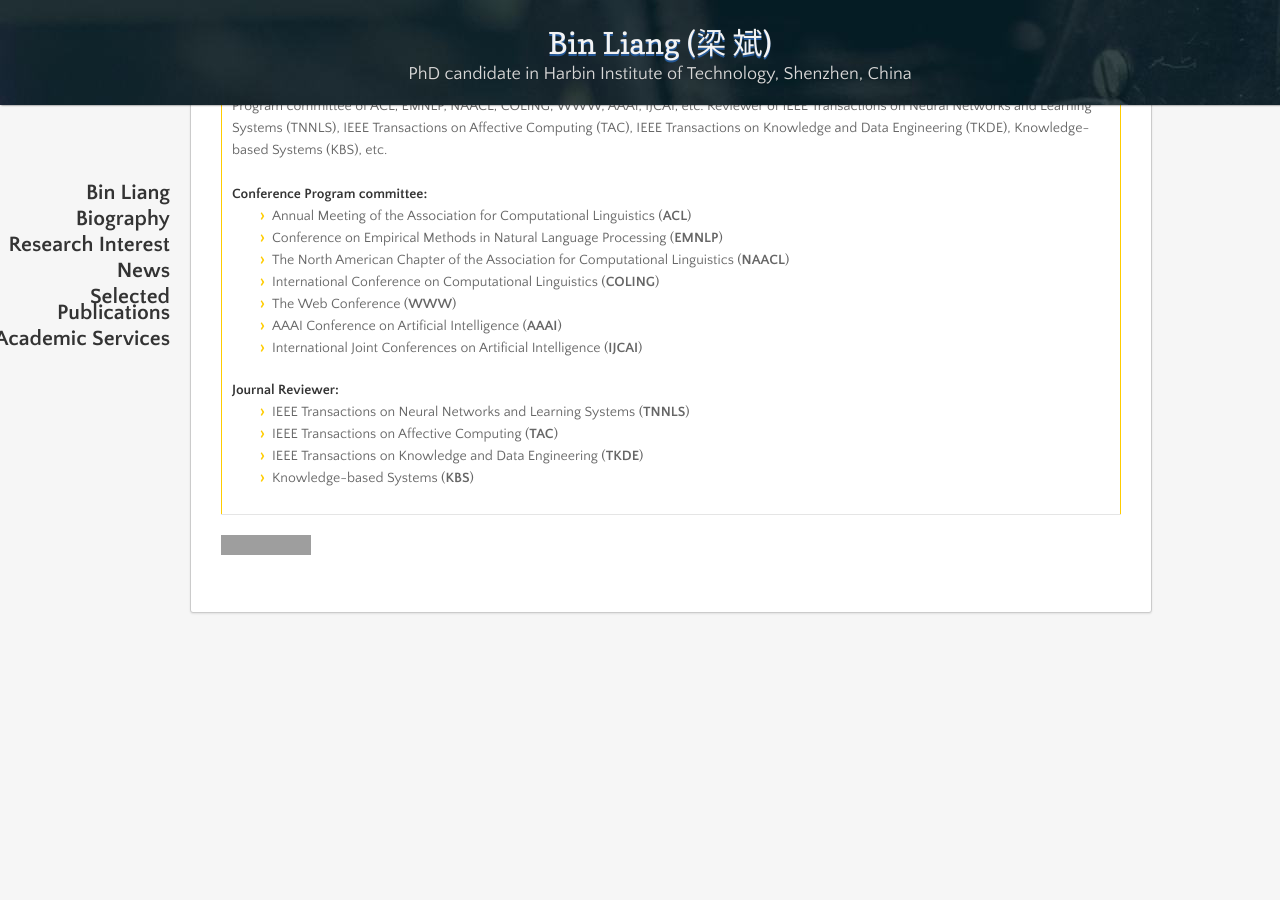
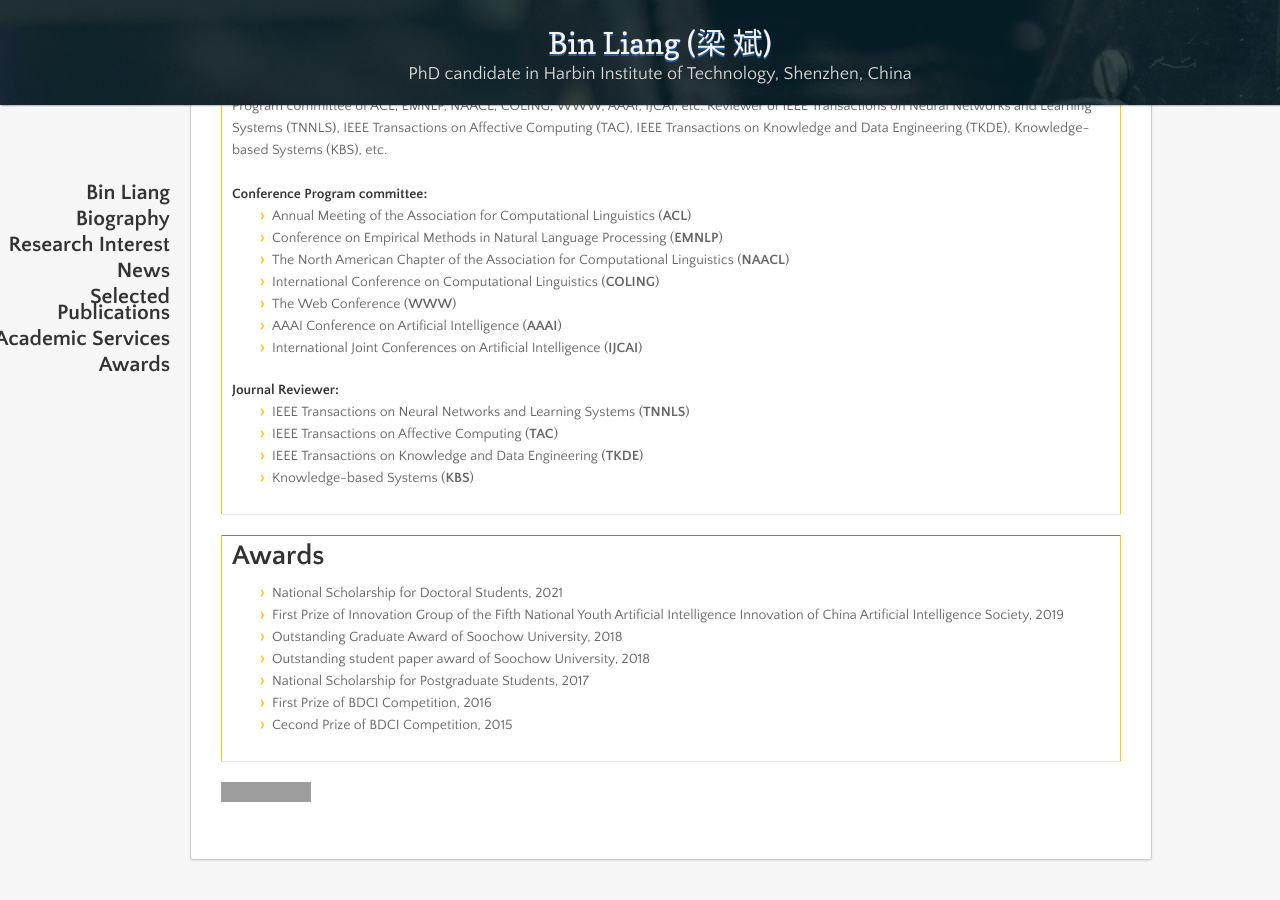
Before and after one commit to BinLiang-NLP/BinLiang-NLP.github.io, a Jekyll site: the page built from index.md, in a window 1280 px wide and 900 px high, scrolled down 2791 px. Built offline with Jekyll 4.4.1, drawn with Linux system fonts in a browser that asks for light colours; nearby versions of some CDN libraries; our own code applies the rules of GitHub Pages for plain Markdown files; before the commit the page ends 3444 px from its top, so only the background shows below that; some of the changed text lies outside the part shown; grey boxes are pictures that could not be loaded.

Commit message:
Update index.md

```diff
--- a/index.md
+++ b/index.md
@@ -52,7 +52,7 @@
     <td width="100%">
       <h1>News</h1>
 <ul>
-<li>Oct. 2021 &emsp; Bin Liang won the national scholarship. &emsp; <a href="http://119.23.18.63/?p=1913">[link]</a> </li>
+<li>Oct. 2021 &emsp; Bin Liang won the national scholarship for doctoral students. &emsp; <a href="http://119.23.18.63/?p=1913">[link]</a> </li>
 <li>Aug. 2021 &emsp; Two papers are accepted to <strong>EMNLP 2021 Main Conference</strong>. &emsp; <a href="http://119.23.18.63/?p=1790">[link]</a></li>
 <li>Aug. 2021 &emsp; One paper is accepted to <strong>CIKM 2021</strong>. &emsp; <a href="http://119.23.18.63/?p=1761">[link]</a> </li>
 <li>Jul. 2021 &emsp; One paper is accepted to <strong>ACM MM (oral)</strong>. &emsp; <a href="http://119.23.18.63/?p=1755">[link]</a> </li>
@@ -234,5 +234,23 @@ Ruifeng Xu<br>
 </table>
 
 
+<table border="1">
+  <tr>
+    <td width="100%">
+      <h1>Awards</h1>
+<ul>
+  <li>National Scholarship for Doctoral Students, 2021 </li>
+  <li>First Prize of Innovation Group of the Fifth National Youth Artificial Intelligence Innovation of China Artificial Intelligence Society, 2019</li>
+  <li>Outstanding Graduate Award of Soochow University, 2018</li>
+  <li>Outstanding student paper award of Soochow University, 2018</li>
+  <li>National Scholarship for Postgraduate Students, 2017</li>
+  <li>First Prize of BDCI Competition, 2016 </li>
+  <li>Cecond Prize of BDCI Competition, 2015 </li>
+</ul>
+    </td>
+  </tr>
+</table>
+
+
 
 <body><a href="https://clustrmaps.com/site/1bk2o"  title="Visit tracker"><img src="//www.clustrmaps.com/map_v2.png?d=i4DNhWOIK9RnvpW3FT3L0ObAof0aCZxFdc-nRpZwpJw&cl=ffffff" /></a></body>
```
